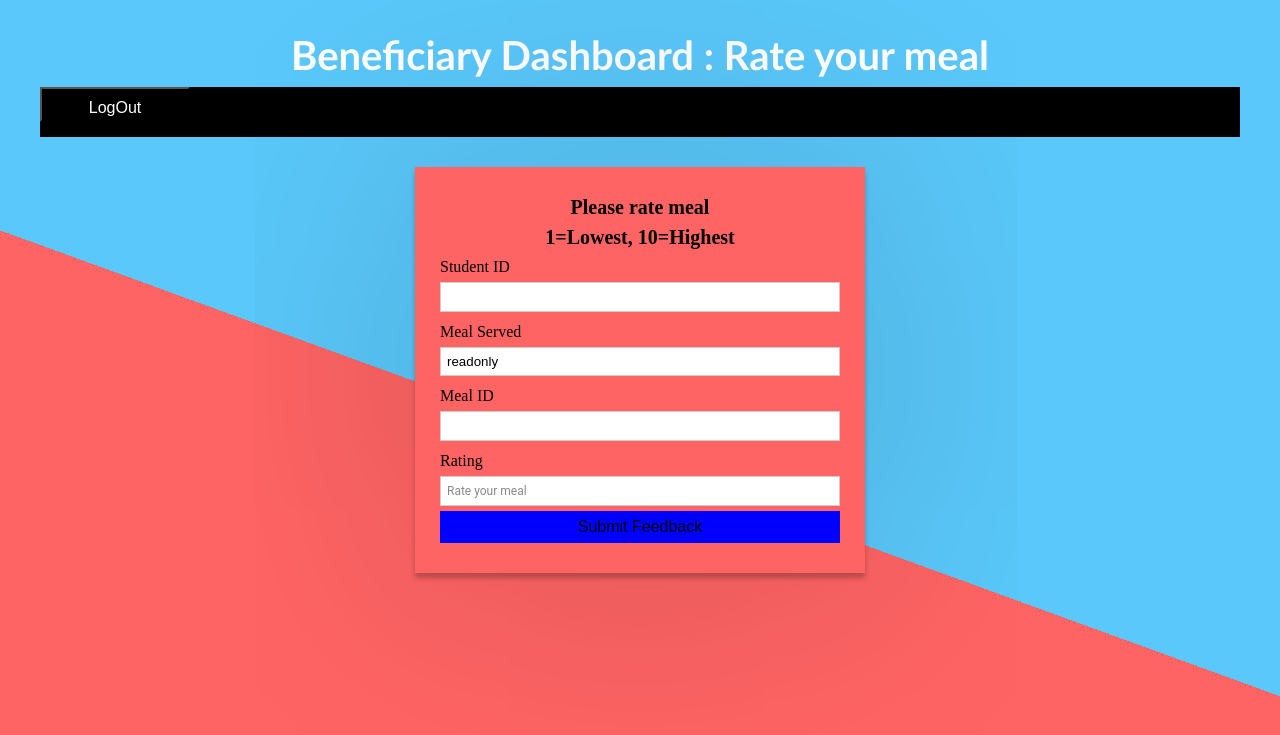
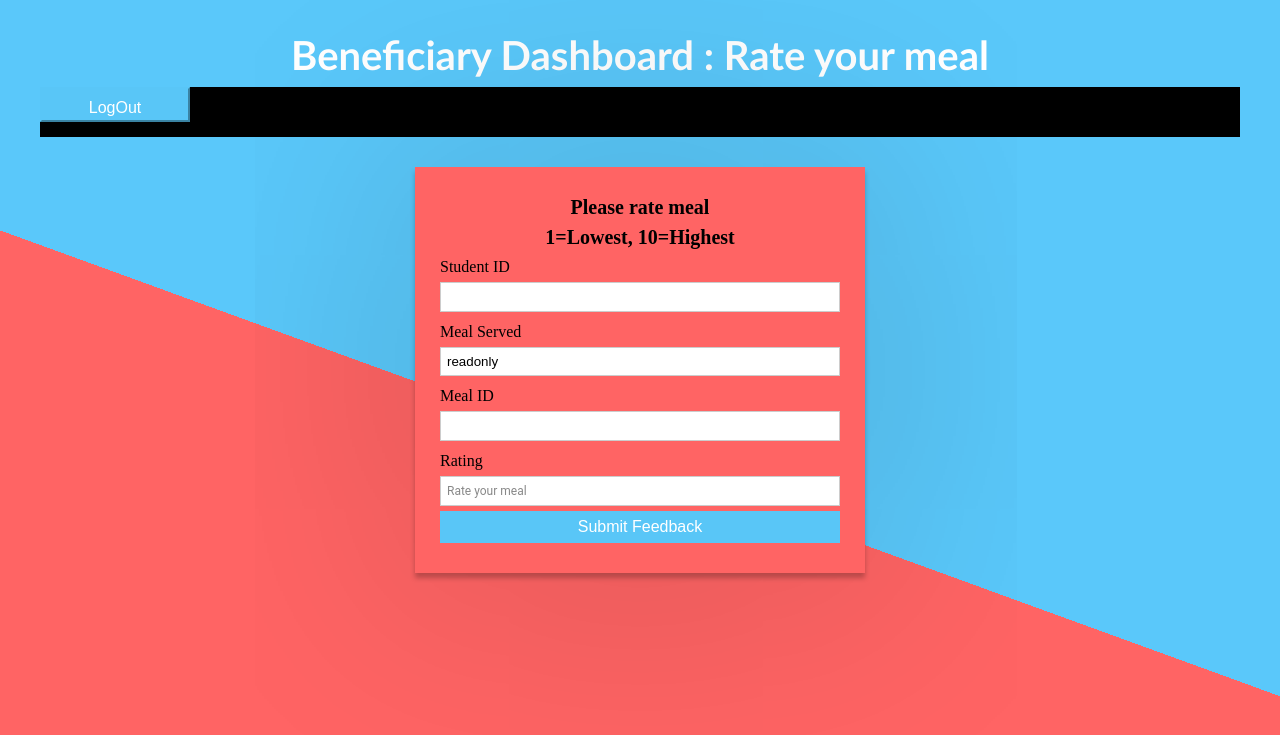
Before and after one commit to itsmepooja-deep/Mid-day-Meal, a Node server app: template views/startFeedback.ejs in a window 1280 px wide. Shown: the top 735 px of the page. Run offline with Node 20, Linux system fonts and the light colour scheme; the template is opened without the code that fills it, so the values that code supplies are empty; some libraries are stand-ins or nearby versions.

Commit message:
mohak mistakes resolved

```diff
--- a/views/catererLogin.ejs
+++ b/views/catererLogin.ejs
@@ -28,7 +28,7 @@
 	</form >
     <div class="container">
     <form id ="contact" action="/addMealByCaterer" method="post">
-		<div style="max-width: 450px; background-color: green; font-size: 18px; text-align:center;">
+		<div style="max-width: 450px; background-color: rgb(89,198,247); font-size: 18px; text-align:center;">
 		<%= Error %>
 		</div>
         <h3 style="font-size: 38px;">Add Prepared Meal Details</h3>
@@ -46,7 +46,7 @@
         </div>
         <div>
 			<label for="Transportid">Transporter ID</label>
-            <input type="number" id="Transportid" name="Transportid required />
+            <input type="number" id="Transportid" name="Transportid" required />
         </div>
         <div >
 			<label for="MealCode">Meal Code</label>
--- a/views/feedback.ejs
+++ b/views/feedback.ejs
@@ -18,7 +18,7 @@
 	</form>
 	<div class="container">
 	<form id ="contact" action="/feedbackLogin" method="post">
-	<div style="max-width: 450px; background-color: green; font-size: 18px; text-align:  center;">
+	<div style="max-width: 450px; background-color: rgb(89,198,247); font-size: 18px; text-align:  center;">
 		<strong></strong><%= Error %>
 	</div>
 	<div class="form-group">
--- a/views/startFeedback.ejs
+++ b/views/startFeedback.ejs
@@ -12,7 +12,7 @@
 	<h3><center>Beneficiary Dashboard : Rate your meal<center></h3>
 	<form action="/logout" method="post">
     <div class='buton' class='buton' style="width: 180x;height:50px;background-color:black;margin-top:17px;">
-		<input style="background-color:black;width: 150px;height: 35px; margin-bottom: 10px;font-size: 16px;color:white" type="submit"  value="LogOut" >
+		<input style="border-color:rgb(89,198,247);background-color:rgb(89,198,247);width: 150px;height: 35px; margin-bottom: 10px;font-size: 16px;color:white" type="submit"  value="LogOut" >
 	</div>
 	</form>
 	<div class="container">
@@ -41,7 +41,7 @@
         <input type="number" id="Rating" name="Rating" placeholder="Rate your meal" required/>
     </div>
 	<div class='buton'>
-		<input style="background-color: blue; font-size: 16px; border-color: blue;"  type="submit"  value="Submit Feedback" >
+		<input style="color:white;background-color: rgb(89,198,247); font-size: 16px; border-color: rgb(89,198,247);"  type="submit"  value="Submit Feedback" >
     </div>
 	</form>
 	</div>
```
Also changed, not shown: views/midday.png (added).
